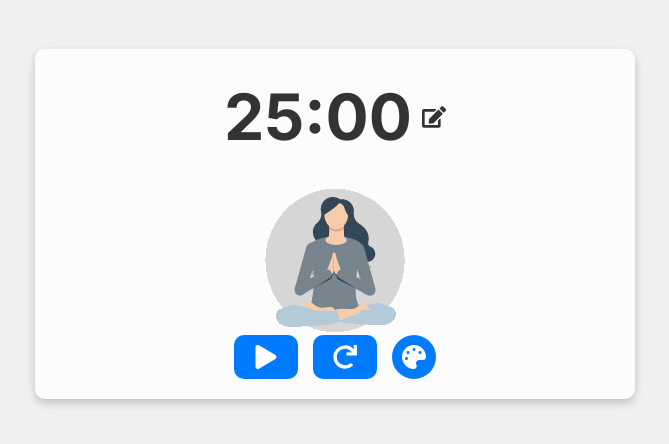
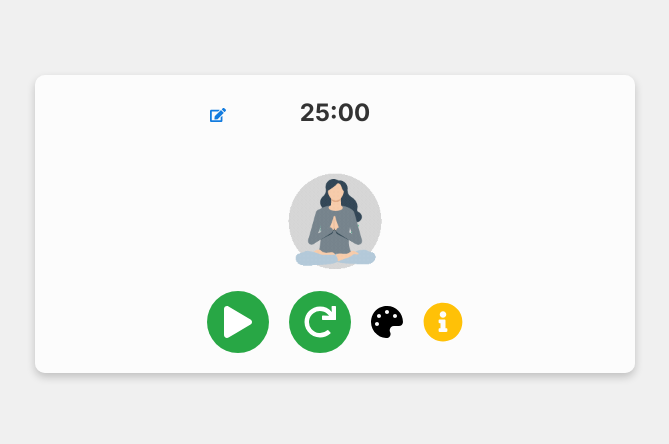
Before and after one commit to juanCC123/projectDakota, a Next.js app: page /pages/meditation in a window 1280 px wide. Shown: the part 176-620 px from the top of the page, without its empty margins (305-974 px from the left). Built offline with nearby package versions, Linux system fonts and the light colour scheme.

Commit message:
modificado 4

```diff
--- a/public/style/timer.css
+++ b/public/style/timer.css
@@ -46,10 +46,12 @@
 }
 
 .timer-display {
-    font-size: 4rem;
+    font-size: 1.5rem;
+    /* Tamaño reducido de los números */
     font-weight: bold;
     color: #333;
     margin-bottom: 20px;
+    position: relative;
 }
 
 .edit-time-container {
@@ -70,7 +72,8 @@
 }
 
 .input-time-edit {
-    font-size: 1.5rem;
+    font-size: 1rem;
+    /* Tamaño de fuente más pequeño */
     border: 2px solid #333;
     background: transparent;
     text-align: center;
@@ -85,10 +88,10 @@
     color: white;
     border: none;
     border-radius: 10px;
-    padding: 10px 20px;
-    font-size: 0.9rem;
+    padding: 10px;
     cursor: pointer;
-    transition: background 0.3s ease;
+    margin-top: 10px;
+    font-size: 1rem;
 }
 
 .save-button:hover,
@@ -105,52 +108,55 @@
 }
 
 .time-display-container {
-    display: flex;
-    align-items: center;
+    position: relative;
+}
+
+.time-display {
     cursor: pointer;
 }
 
-.time-display {
-    font-size: 4rem;
-    font-weight: bold;
-    color: #333;
-    margin-right: 10px;
+.animated-icon {
+    font-size: 2rem;
+    /* Tamaño aumentado para los íconos */
+    transition: transform 0.3s ease;
 }
 
-.medication-image img {
-    width: 200px;
-    height: auto;
-    margin-bottom: 20px;
+.animated-icon:hover {
+    transform: scale(1.2);
 }
 
 .controls {
     display: flex;
-    gap: 15px;
+    gap: 20px;
+    margin-top: 20px;
 }
 
 .control-button {
-    background: #007bff;
+    background: #28a745;
     color: white;
     border: none;
-    border-radius: 10px;
-    padding: 10px 20px;
-    font-size: 1.5rem;
+    border-radius: 50%;
+    padding: 15px;
+    font-size: 2rem;
+    /* Tamaño aumentado para los íconos de control */
     cursor: pointer;
     transition: background 0.3s ease;
 }
 
 .control-button:hover {
-    background: #0056b3;
+    background: #218838;
 }
+
+
 
 .color-picker-container {
     display: none;
     position: absolute;
-    bottom: 10px;
+    top: 10px;
     right: 10px;
-    background: rgba(255, 255, 255, 0.9);
+    background: white;
     padding: 10px;
-    border-radius: 10px;
+    border-radius: 5px;
     box-shadow: 0 4px 8px rgba(0, 0, 0, 0.2);
 }
 
@@ -160,33 +166,86 @@
 
 .color-picker {
     border: none;
+    width: 100px;
+}
+
+.info-button {
+    background: transparent;
+    /* Fondo transparente */
+    color: #ffc107;
+    /* Color amarillo para el ícono de información */
+    font-size: 2.5rem;
+    /* Tamaño aumentado para el ícono de información */
+}
+
+.info-button:hover {
+    color: #e0a800;
+    /* Color amarillo oscuro para el ícono de información al pasar el cursor */
+}
+
+.instructions {
+    position: absolute;
+    top: 30px;
+
+    left: 0;
+    right: 0;
+    background: rgba(255, 255, 255, 0.9);
+    padding: 30px;
+
+    border-radius: 10px;
+    box-shadow: 0 4px 8px rgba(0, 0, 0, 0.2);
+    z-index: 1;
+}
+
+.instructions h2 {
+    margin-top: 0;
+}
+
+.close-instructions-button {
+    background: #dc3545;
+    color: white;
+    border: none;
+    border-radius: 10px;
+    padding: 10px;
+    cursor: pointer;
+    margin-top: 10px;
+}
+
+.close-instructions-button:hover {
+    background: #c82333;
+}
+
+.meditation-image img {
+    width: 100px;
+    height: auto;
+    margin-top: 20px;
+}
+
+.animated-icon.edit-icon {
+    position: absolute;
+
+    bottom: -32px;
+    left: -130px;
+
+    background: none;
+
+    color: #137cdf;
+    padding: 40px;
+
+    font-size: 6rem;
+
+}
+
+
+.color-picker {
+    border: none;
     cursor: pointer;
 }
 
-.color-picker-button {
-    background: #007bff;
-    color: white;
+.color-picker-container input[type="color"] {
+    width: 40px;
+    height: 40px;
+    padding: 0;
     border: none;
-    border-radius: 50%;
-    padding: 10px;
-    font-size: 1.5rem;
     cursor: pointer;
-    transition: transform 0.3s ease, background 0.3s ease;
 }
-
-.color-picker-button:hover {
-    background: #0056b3;
-    transform: scale(1.2);
-}
-
-.animated-icon {
-    transition: transform 0.3s ease, color 0.3s ease;
-}
-
-.animated-icon:hover {
-    transform: scale(1.2) rotate(15deg);
-}
-
-.edit-icon {
-    font-size: 1.5rem;
-}
--- a/src/app/views/components/component_appMental/Cards.jsx
+++ b/src/app/views/components/component_appMental/Cards.jsx
@@ -23,12 +23,6 @@ const cards = [
   },
   {
     id: "4",
-    title: "Desahogate",
-    imageUrl: "/images/cards/microphone.jpg",
-    url: "/pages/micro",
-  },
-  {
-    id: "5",
     title: "En proceso . . .",
     imageUrl: "/images/cards/mantenimiento.png",
     url: "/pages/maintenance",
--- a/src/app/views/components/component_appMental/Meditation.jsx
+++ b/src/app/views/components/component_appMental/Meditation.jsx
@@ -1,7 +1,14 @@
 "use client";
 import React, { useState, useEffect } from "react";
 import "@/../../public/style/timer.css";
-import { FaPlay, FaPause, FaRedo, FaEdit, FaPalette } from "react-icons/fa";
+import {
+  FaPlay,
+  FaPause,
+  FaRedo,
+  FaEdit,
+  FaPalette,
+  FaInfoCircle,
+} from "react-icons/fa";
 
 const Timer = () => {
   const [seconds, setSeconds] = useState(25 * 60);
@@ -9,6 +16,7 @@ const Timer = () => {
   const [inputMinutes, setInputMinutes] = useState("");
   const [inputSeconds, setInputSeconds] = useState("");
   const [isEditing, setIsEditing] = useState(false);
+  const [showInstructions, setShowInstructions] = useState(false);
 
   useEffect(() => {
     let interval = null;
@@ -68,6 +76,10 @@ const Timer = () => {
       event.target.value;
   };
 
+  const toggleInstructions = () => {
+    setShowInstructions(!showInstructions);
+  };
+
   return (
     <div className="pomodoro-container">
       <div className="background">
@@ -111,15 +123,13 @@ const Timer = () => {
             </div>
           ) : (
             <div className="time-display-container">
+              <FaEdit
+                className="animated-icon edit-icon"
+                onClick={() => setIsEditing(true)}
+              />
               <span onClick={() => setIsEditing(true)} className="time-display">
                 {formatTime()}
               </span>
-              {!isActive && !isEditing && (
-                <FaEdit
-                  className="animated-icon edit-icon"
-                  onClick={() => setIsEditing(true)}
-                />
-              )}
             </div>
           )}
         </div>
@@ -154,7 +164,32 @@ const Timer = () => {
               className="color-picker"
             />
           </div>
+          <button onClick={toggleInstructions} className="info-button">
+            <FaInfoCircle className="info-icon" />
+          </button>
         </div>
+        {showInstructions && (
+          <div className="instructions">
+            <h2>Instrucciones para Meditación y Respiración</h2>
+            <p>
+              <strong>1. Meditación:</strong> Siéntate en un lugar tranquilo.
+              Inicia el temporizador y concédele tu atención a tu respiración.
+              Intenta vaciar tu mente de pensamientos y enfocarte solo en el
+              presente.
+            </p>
+            <p>
+              <strong>2. Respiración Profunda:</strong> Respira profundamente
+              por la nariz durante 3 segundos, sostén la respiración durante 3
+              segundos y exhala lentamente por la boca. Repite durante el tiempo
+              del temporizador.
+            </p>
+            <button
+              onClick={toggleInstructions}
+              className="close-instructions-button">
+              Cerrar
+            </button>
+          </div>
+        )}
       </div>
     </div>
   );
```
Also changed, not shown: public/images/cards/microphone.jpg (deleted), public/images/cursor.png (deleted).
